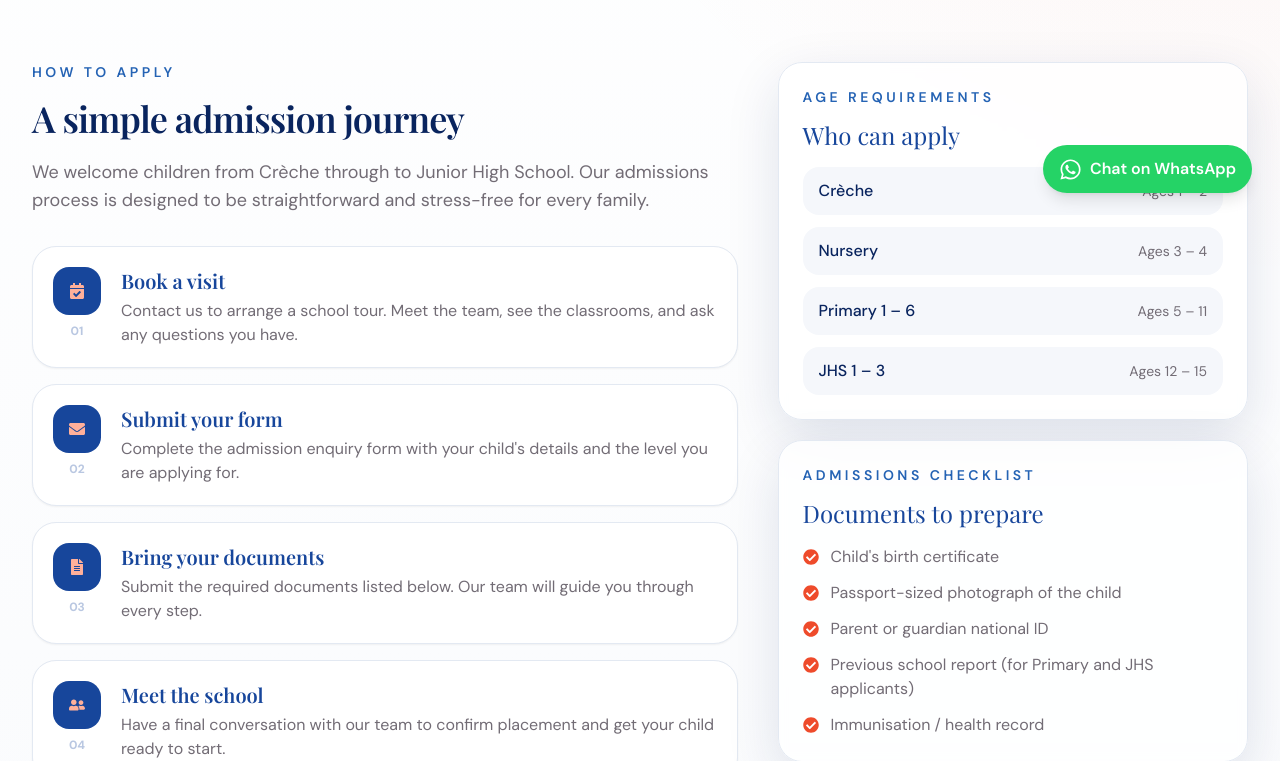
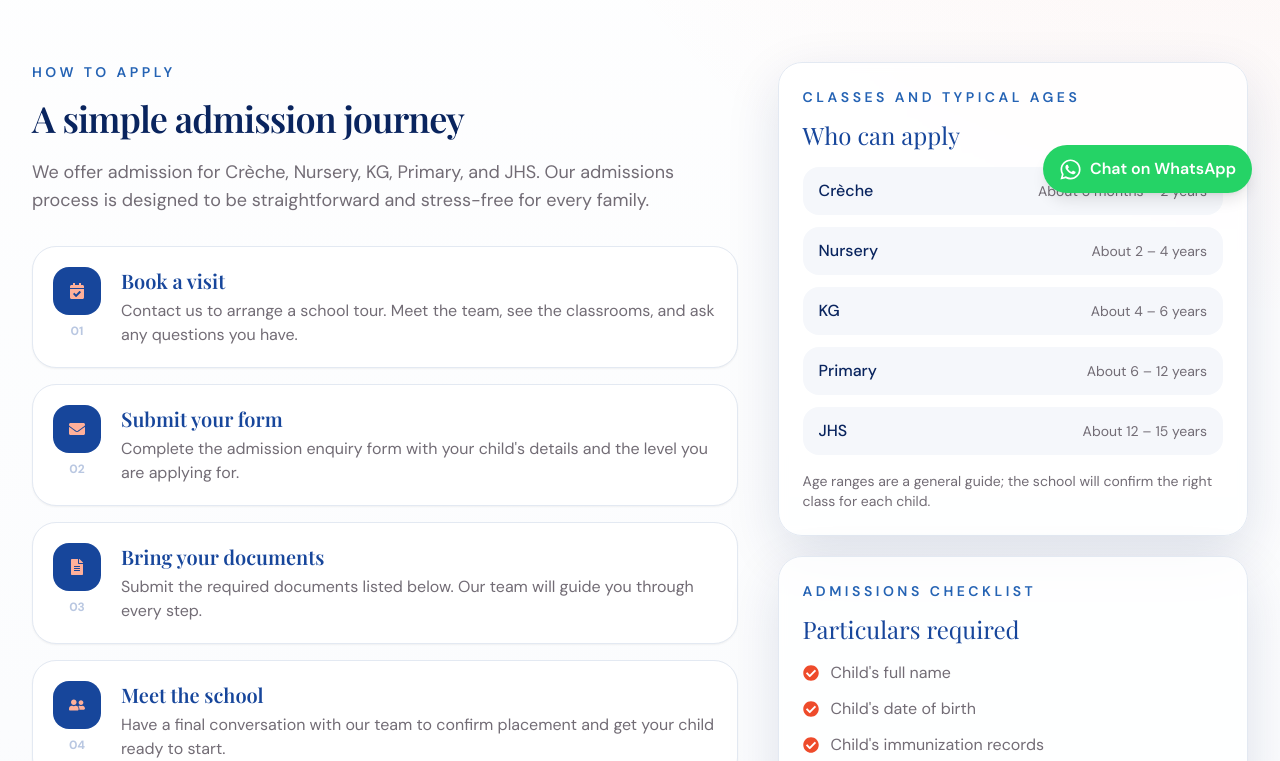
Before and after one commit to SIRUP1999/Trinity_christian_school, a Next.js app: page /admissions in a window 1280 px wide. Shown: the part 579-1340 px from the top of the page. Built offline with nearby package versions, Linux system fonts and the light colour scheme; a web font is replaced by a local one.

Commit message:
Update admissions requirements and class ages
Co-authored-by: Copilot <223556219+Copilot@users.noreply.github.com>

```diff
--- a/app/admissions/page.js
+++ b/app/admissions/page.js
@@ -31,18 +31,21 @@ const steps = [
 ]
 
 const documents = [
-  'Child\'s birth certificate',
-  'Passport-sized photograph of the child',
-  'Parent or guardian national ID',
-  'Previous school report (for Primary and JHS applicants)',
-  'Immunisation / health record',
+  'Child\'s full name',
+  'Child\'s date of birth',
+  'Child\'s immunization records',
+  'Passport-sized picture of the child',
+  'Parent or guardian\'s name',
+  'Parent or guardian\'s contact number',
+  'Residential location or address',
 ]
 
 const levels = [
-  { name: 'Crèche', ages: 'Ages 1 – 2' },
-  { name: 'Nursery', ages: 'Ages 3 – 4' },
-  { name: 'Primary 1 – 6', ages: 'Ages 5 – 11' },
-  { name: 'JHS 1 – 3', ages: 'Ages 12 – 15' },
+  { name: 'Crèche', ages: 'About 6 months – 2 years' },
+  { name: 'Nursery', ages: 'About 2 – 4 years' },
+  { name: 'KG', ages: 'About 4 – 6 years' },
+  { name: 'Primary', ages: 'About 6 – 12 years' },
+  { name: 'JHS', ages: 'About 12 – 15 years' },
 ]
 
 export default function AdmissionsPage() {
@@ -62,7 +65,7 @@ export default function AdmissionsPage() {
             <p className='text-sm font-semibold uppercase tracking-[0.25em] text-plum-light'>How to apply</p>
             <h2 className='mt-4 text-balance text-4xl font-semibold tracking-tight text-plum-dark'>A simple admission journey</h2>
             <p className='mt-5 text-lg text-muted'>
-              We welcome children from Crèche through to Junior High School. Our admissions process is designed to be straightforward and stress-free for every family.
+              We offer admission for Crèche, Nursery, KG, Primary, and JHS. Our admissions process is designed to be straightforward and stress-free for every family.
             </p>
             <div className='mt-8 space-y-4'>
               {steps.map(({ number, title, description, icon: Icon }) => (
@@ -83,24 +86,25 @@ export default function AdmissionsPage() {
           </div>
 
           <div className='space-y-5'>
-            {/* Age requirements */}
+            {/* Who can apply */}
             <div className='glass-card p-6'>
-              <p className='text-sm font-semibold uppercase tracking-[0.25em] text-plum-light'>Age requirements</p>
+              <p className='text-sm font-semibold uppercase tracking-[0.25em] text-plum-light'>Classes and typical ages</p>
               <h3 className='mt-3 text-2xl text-plum'>Who can apply</h3>
               <ul className='mt-4 space-y-3'>
                 {levels.map(({ name, ages }) => (
-                  <li key={name} className='flex items-center justify-between rounded-2xl bg-[#f5f7fb] px-4 py-3'>
+                  <li key={name} className='flex items-center justify-between gap-4 rounded-2xl bg-[#f5f7fb] px-4 py-3'>
                     <span className='font-medium text-plum-dark'>{name}</span>
-                    <span className='text-sm text-muted'>{ages}</span>
+                    <span className='text-right text-sm text-muted'>{ages}</span>
                   </li>
                 ))}
               </ul>
+              <p className='mt-4 text-sm text-muted'>Age ranges are a general guide; the school will confirm the right class for each child.</p>
             </div>
 
             {/* Documents */}
             <div className='glass-card p-6'>
               <p className='text-sm font-semibold uppercase tracking-[0.25em] text-plum-light'>Admissions checklist</p>
-              <h3 className='mt-3 text-2xl text-plum'>Documents to prepare</h3>
+              <h3 className='mt-3 text-2xl text-plum'>Particulars required</h3>
               <ul className='mt-4 space-y-3'>
                 {documents.map((doc) => (
                   <li key={doc} className='flex gap-3 text-muted'>
```
